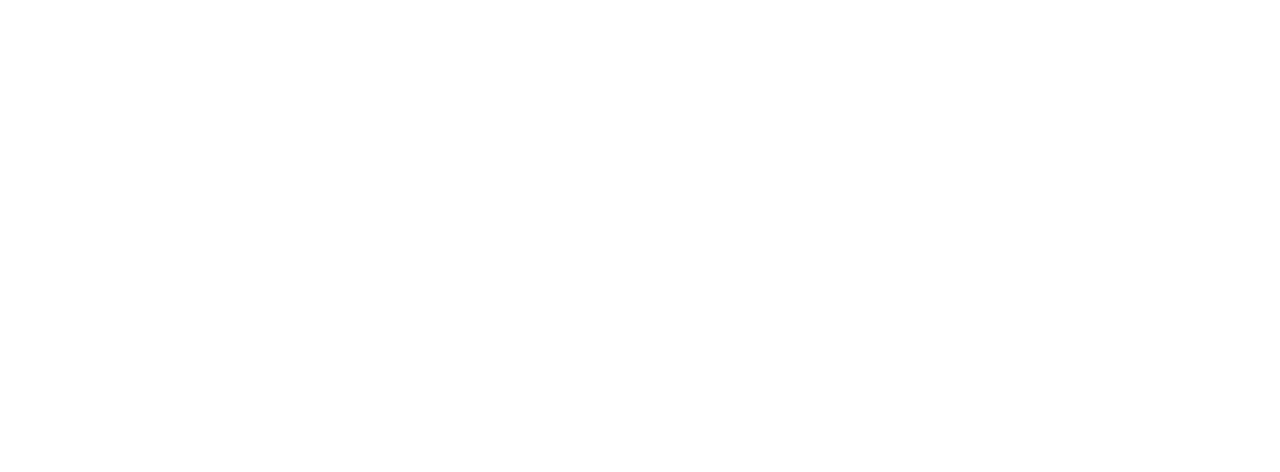
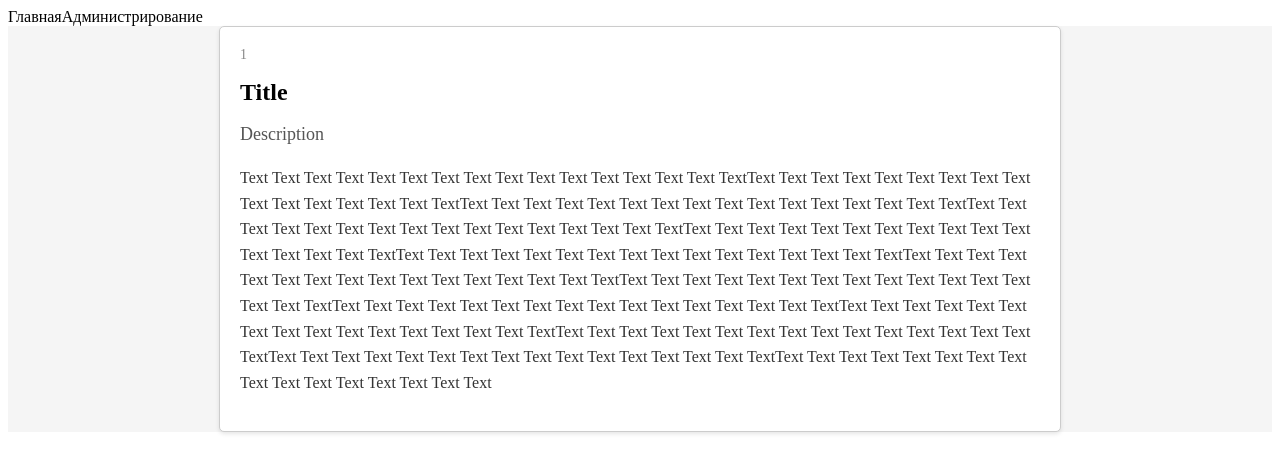
Before and after one commit to SavvaSiry/TestTaskLolz, a Vue app in the folder frontend/: page /posts/1 in a window 1280 px wide. Before the commit this address had no page. Shown: the top 472 px of the page. Built offline with nearby package versions, Linux system fonts and the light colour scheme.

Commit message:
feature(Post) add Post page with dynamic routing

```diff
--- a/frontend/src/router/index.js
+++ b/frontend/src/router/index.js
@@ -17,6 +17,21 @@
             },
         ],
     },
+    {
+        path: '/posts/:id',
+        component: () => import('@/components/default/Default.vue'),
+        meta: {
+            title: 'Post',
+        },
+        children: [
+            {
+                path: '',
+                name: 'Post',
+                props: true,
+                component: () => import('@/views/Post'),
+            },
+        ],
+    },
 ]
 
 const router = createRouter({
--- a/frontend/src/views/Home.vue
+++ b/frontend/src/views/Home.vue
@@ -1,15 +1,14 @@
 <template>
-  <div>
-    Home page
-  </div>
+
+
   <div>
     <post-card
       v-for="post in posts"
       :key="post.id"
       :title="post.title"
       :description="post.description"
-    >
-    </post-card>
+      @click="routePost(post.id)"
+    />
   </div>
 </template>
 
@@ -21,9 +20,14 @@
   data() {
     return {
       posts: [
-        {id: 0, description: "Эта статья о программировании", title: "О программировании", text: "text text text text text"},
-        {id: 1, description: "Эта статья о крипте", title: "О крипте", text: "text text text text text"}
+        {id: 0, description: "Эта статья о программировании", title: "О программировании"},
+        {id: 1, description: "Эта статья о крипте", title: "О крипте"}
       ]
+    }
+  },
+  methods: {
+    routePost(id) {
+      this.$router.push(`/posts/${id}`)
     }
   }
 }
--- a/frontend/src/views/Post.vue
+++ b/frontend/src/views/Post.vue
@@ -1,15 +1,78 @@
 <template>
-  <div>
-
+  <div class="post-page">
+    <div class="post-details">
+      <div class="post-id">{{ id }}</div>
+      <h1 class="post-title">{{ post.title }}</h1>
+      <p class="post-description">{{ post.description }}</p>
+      <p class="post-text">{{ post.text }}</p>
+    </div>
   </div>
 </template>
 
 <script>
 export default {
-  name: "PostPage"
+  name: "PostPage",
+  props: {
+    id: Number
+  },
+  data() {
+    return {
+      post: {id: 0, title: "Title", text: "Text Text Text Text Text Text Text Text Text Text Text Text Text Text Text Text" +
+            "Text Text Text Text Text Text Text Text Text Text Text Text Text Text Text Text" +
+            "Text Text Text Text Text Text Text Text Text Text Text Text Text Text Text Text" +
+            "Text Text Text Text Text Text Text Text Text Text Text Text Text Text Text Text" +
+            "Text Text Text Text Text Text Text Text Text Text Text Text Text Text Text Text" +
+            "Text Text Text Text Text Text Text Text Text Text Text Text Text Text Text Text" +
+            "Text Text Text Text Text Text Text Text Text Text Text Text Text Text Text Text" +
+            "Text Text Text Text Text Text Text Text Text Text Text Text Text Text Text Text" +
+            "Text Text Text Text Text Text Text Text Text Text Text Text Text Text Text Text" +
+            "Text Text Text Text Text Text Text Text Text Text Text Text Text Text Text Text" +
+            "Text Text Text Text Text Text Text Text Text Text Text Text Text Text Text Text" +
+            "Text Text Text Text Text Text Text Text Text Text Text Text Text Text Text Text" +
+            "Text Text Text Text Text Text Text Text Text Text Text Text Text Text Text Text", description: "Description"}
+    }
+  }
 }
 </script>
 
-<style scoped>
+<style lang="scss" scoped>
+.post-page {
+  display: flex;
+  justify-content: center;
+  align-items: center;
 
+  background-color: #f5f5f5;
+}
+
+.post-details {
+  background-color: #fff;
+  border: 1px solid #ccc;
+  border-radius: 5px;
+  padding: 20px;
+  box-shadow: 0 2px 4px rgba(0, 0, 0, 0.1);
+  max-width: 800px;
+
+.post-id {
+  font-size: 14px;
+  color: #888;
+  margin-bottom: 10px;
+}
+
+.post-title {
+  font-size: 24px;
+  margin-bottom: 10px;
+}
+
+.post-description {
+  font-size: 18px;
+  color: #555;
+  margin-bottom: 20px;
+}
+
+.post-text {
+  font-size: 16px;
+  color: #333;
+  line-height: 1.6;
+}
+}
 </style>
```
